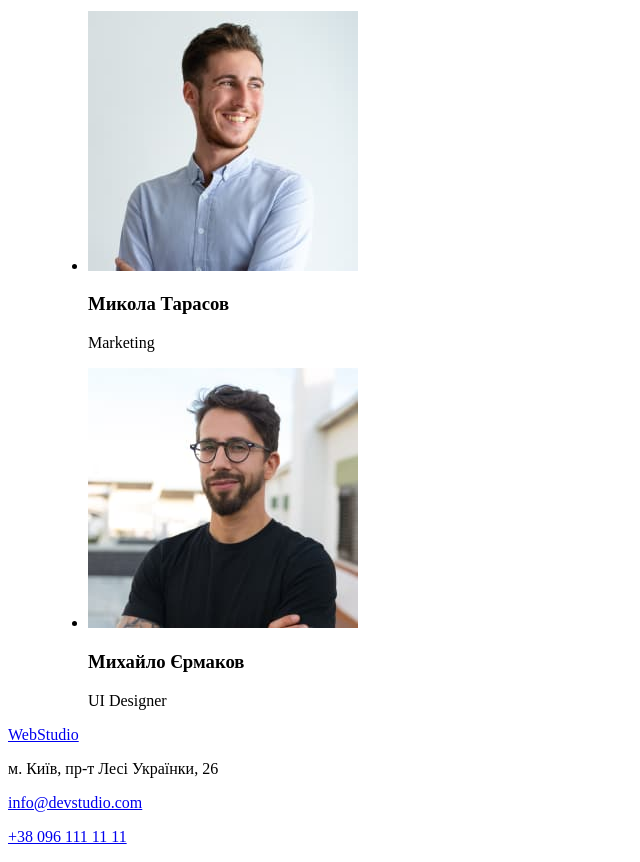
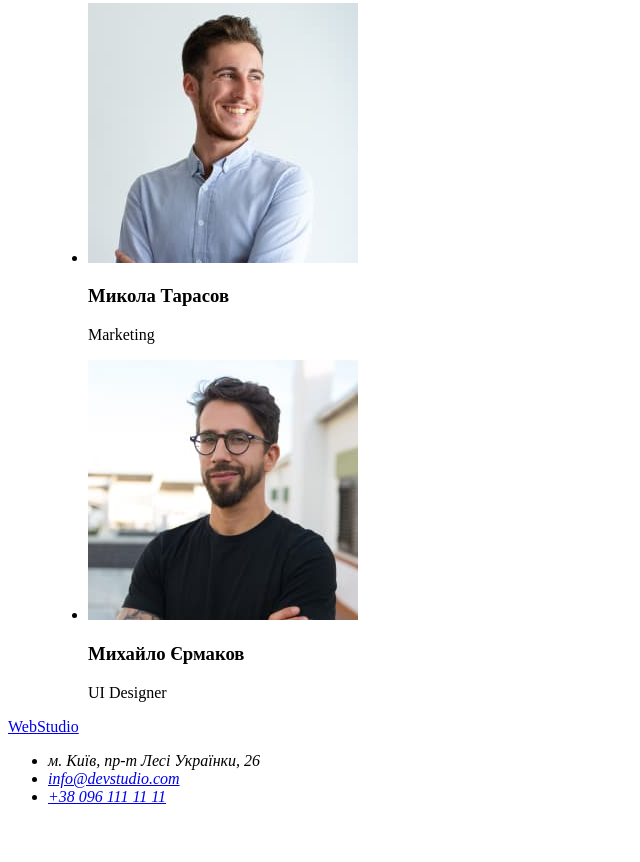
Before and after one commit to stoletoff/goit-markup-hw-01, a plain HTML site: page index.html in a window 1280 px wide. Shown: the part 1702-2564 px from the top of the page, without its empty margins (0-640 px from the left). After the commit the page ends 2524 px from the top, so only its background shows below. Drawn offline with Linux system fonts and the light colour scheme.

Commit message:
fix misstakes

```diff
--- a/index.html
+++ b/index.html
@@ -8,7 +8,7 @@
     </head>
     <body>
         <header>
-        <p><a href="#">WebStudio</a></p>
+            <a href="#"><span>Web</span>Studio</a>
             <nav>
                 <ul>
                     <li><a href="#">Студія</a></li>
@@ -82,16 +82,15 @@
                 </ul>
             </figure>
         </main>
-
         <footer>
-        <a href="#">WebStudio</a>
-        <section>
-            <adress>
-                <p>м. Київ, пр-т Лесі Українки, 26</p>
-                <p><a href="mailto:info@devstudio.com">info@devstudio.com</a></p>
-                <p><a href="tel:+380961111111">+38 096 111 11 11</a></p>
-            </adress>
-        </section>
+            <a href="#"><span>Web</span>Studio</a>
+                <address>
+                    <ul>
+                        <li>м. Київ, пр-т Лесі Українки, 26</li>
+                        <li><a href="mailto:info@devstudio.com">info@devstudio.com</a></li>
+                        <li><a href="tel:+380961111111">+38 096 111 11 11</a></li>
+                    </ul>
+                </address>
         </footer>
     </body>
 </html>
```
Lines whose indentation alone changed are shown as unchanged.
